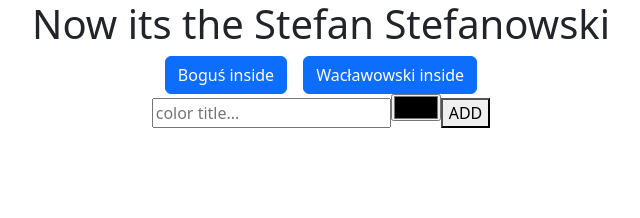
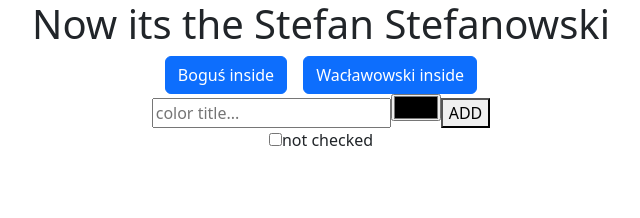
Before and after one commit to ReDesignIT-Dev/DRF_With_React, a React (Create React App) app in the folder frontend/: page / in a window 1280 px wide. Shown: the top 218 px of the page, without its empty margins (319-959 px from the left). Built offline with nearby package versions, Linux system fonts and the light colour scheme.

Commit message:
checkbox tests

```diff
--- a/frontend/src/App.js
+++ b/frontend/src/App.js
@@ -1,5 +1,5 @@
 import './App.css';
-import { useState, useEffect, useRef } from 'react';
+import { useState, useEffect, useRef, useReducer } from 'react';
 import Button from 'react-bootstrap/Button';
 import 'bootstrap/dist/css/bootstrap.min.css';
 import Stack from '@mui/material/Stack';
@@ -10,6 +10,7 @@ function App() {
   const [surname, setSurname] = useState("Stefanowski");
   const [title, setTitle] = useState("");
   const [color, setColor] = useState("#000000");
+  const [checked, setChecked] = useReducer(checked => !checked, false);
 
   const submit = (e) => {
     e.preventDefault();
@@ -55,6 +56,10 @@ function App() {
         <button> ADD </button>
       </form>
 
+      <input type="checkbox" value={checked} onChange={setChecked} />
+      <label>
+        {checked ? "checked" : "not checked"}
+      </label>
     </div>
 
   );
```
Lines whose indentation alone changed are shown as unchanged.
